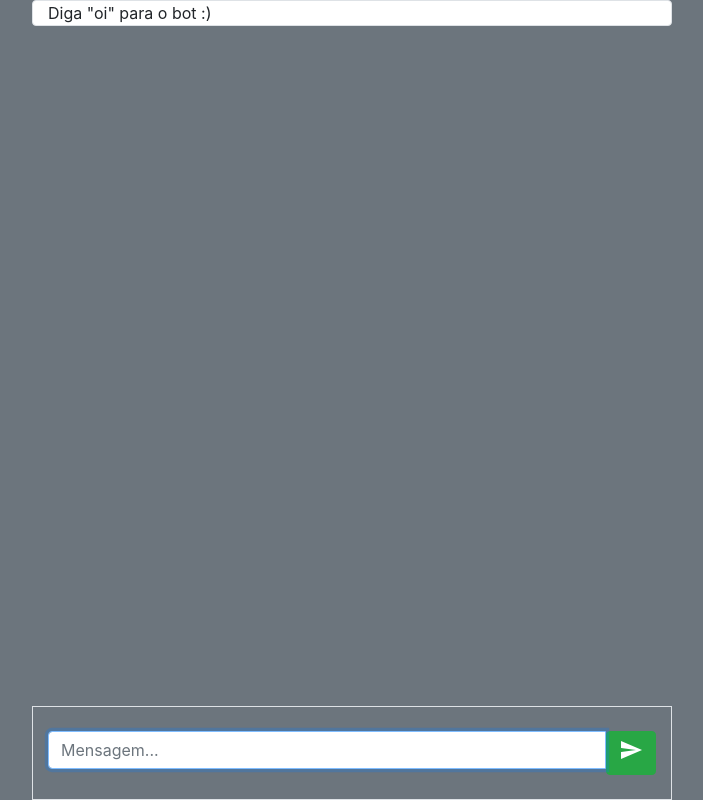
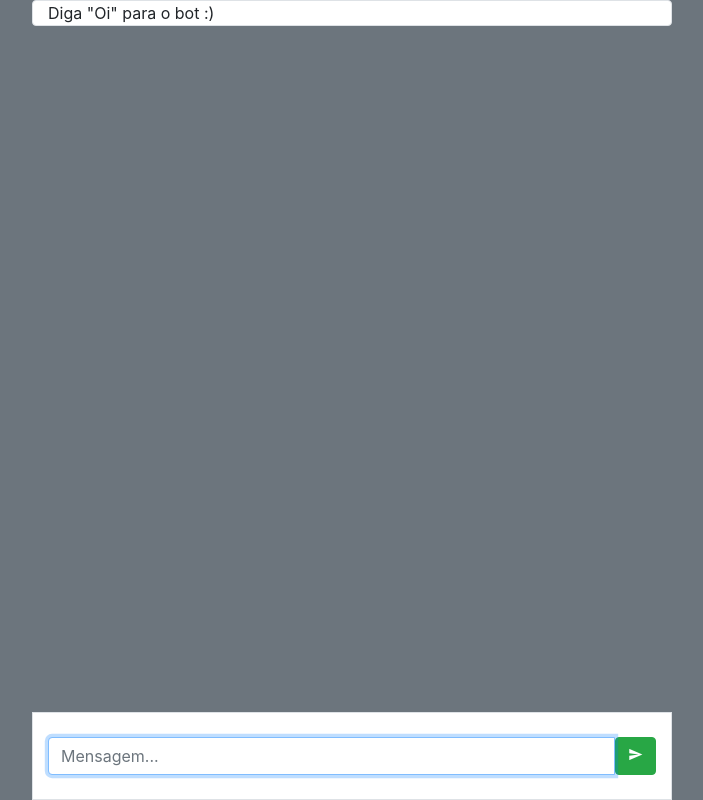
Before and after one commit to vitorassis/chatbot, a Python web app: template app/templates/index.html in a window 1280 px wide. Shown: the whole page, without its empty margins (288-991 px from the left). Run offline with Jinja, Linux system fonts and the light colour scheme; the template is opened without the code that fills it, so the values that code supplies are empty; some libraries are stand-ins or nearby versions.

Commit message:
modified:   app/templates/index.html 	modified:   db.sqlite3

```diff
--- a/app/templates/index.html
+++ b/app/templates/index.html
@@ -9,15 +9,15 @@
     <body class="bg-secondary">
 
         <div id="talk" class='container col-md-6 border rounded bg-white' style="height: auto;">
-            Diga "oi" para o bot :)
+            Diga "Oi" para o bot :)
             <div class="row">
-                <div class="mx-auto col-md-6 border fixed-bottom">
+                <div class="mx-auto col-md-6 border fixed-bottom  bg-white">
                     <form onsubmit="conversation()">
                         <div class="form-group col-md" style="display:inline;">
                             <div class="input-group">
                                 <input type="text" autofocus class="form-control input-lg" id="texto" placeholder="Mensagem...">
                                 <span class="input-group-btn">
-                                    <button class="btn btn-success" type="submit" id="submit"><i class="material-icons">send</i></button>
+                                    <button class="btn btn-success" type="submit" id="submit"><i class="material-icons" style="font-size:15px">send</i></button>
                                 </span>
                             </div>
                         </div>
@@ -68,9 +68,10 @@
                 "</div>"+
                 "<!-- FIM Dialog Bot -->"
         );
+
+        $('#texto').focus();
       });
       $('#texto').val('');
-      $('#texto').focus()
       return false;
     }
 
```
Also changed, not shown: db.sqlite3.
